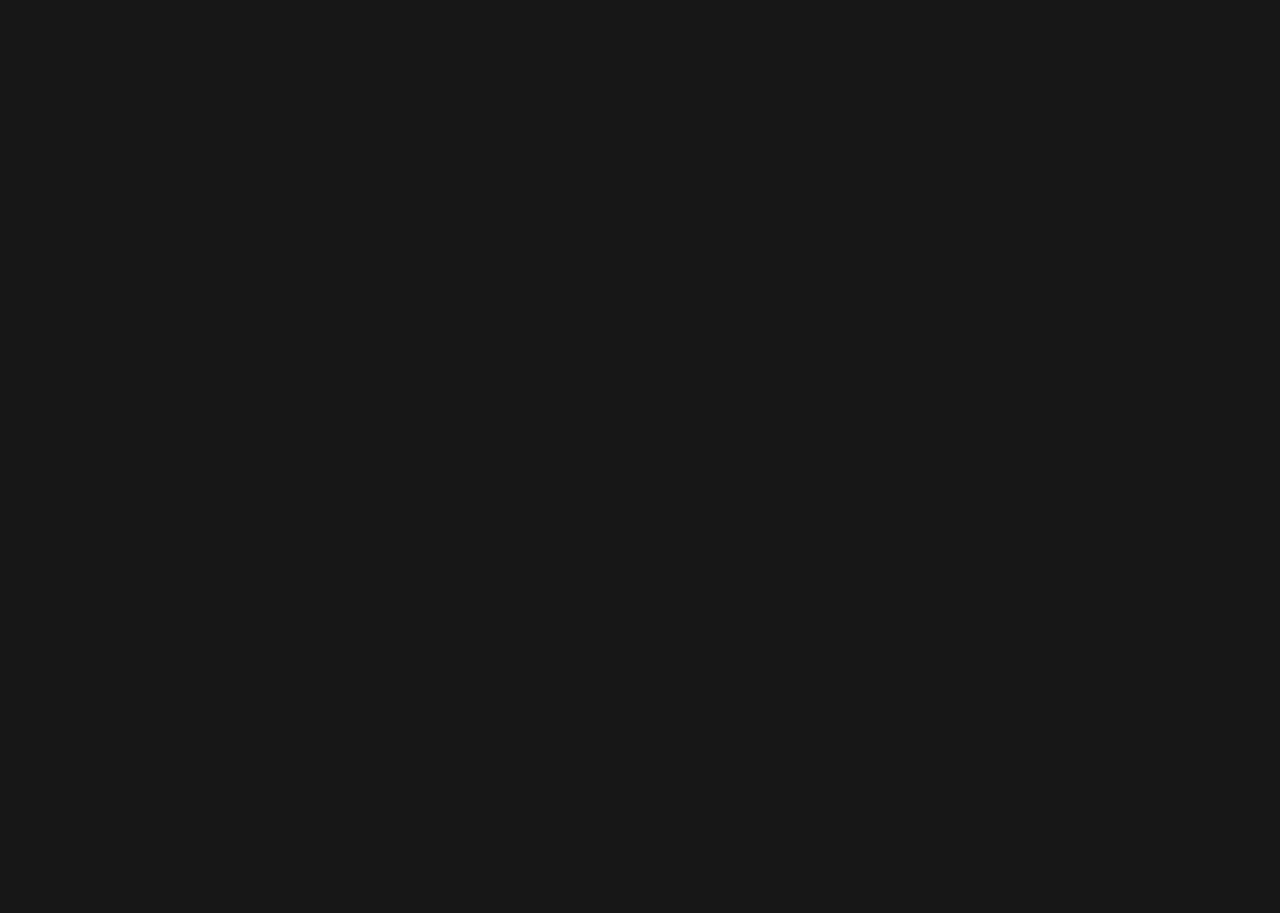
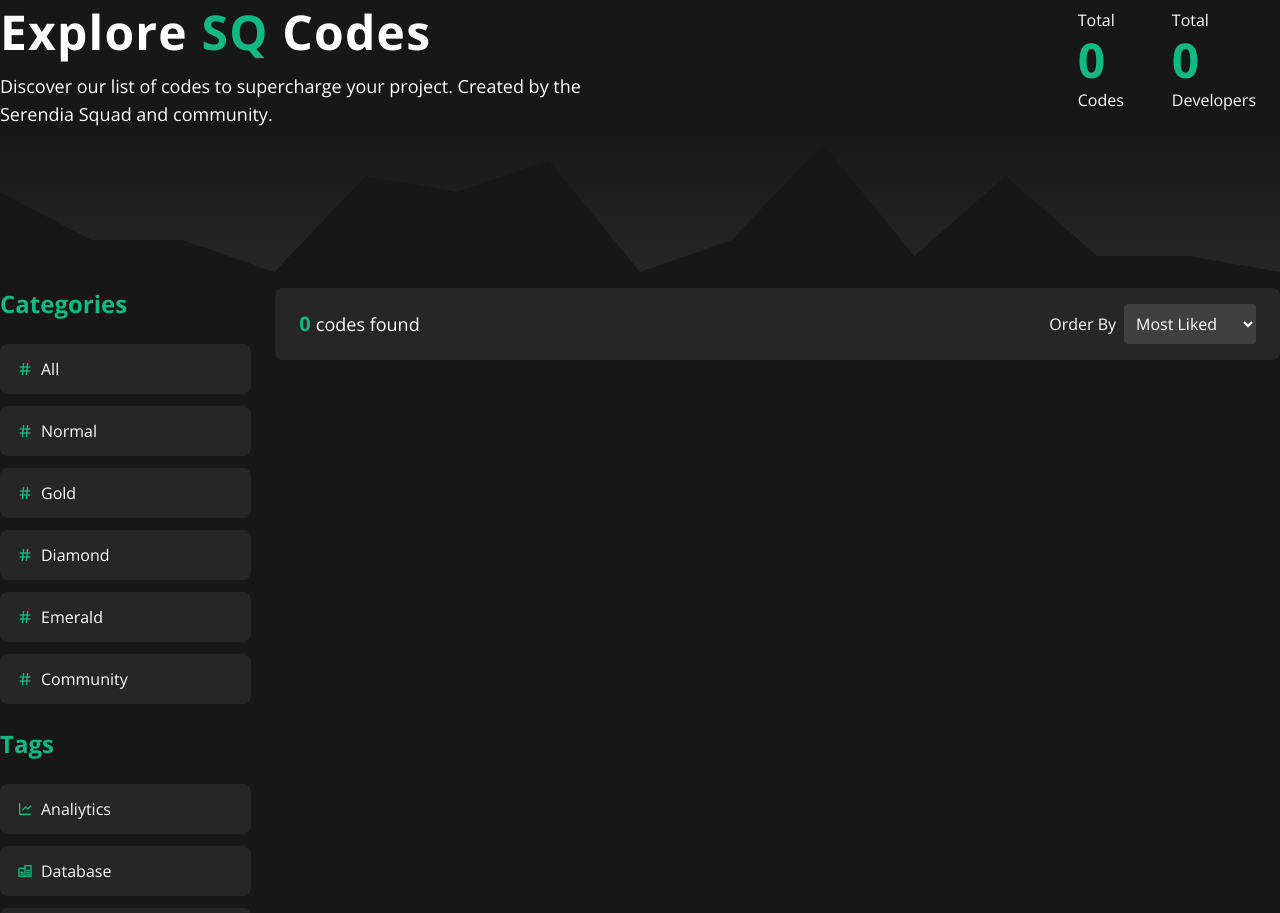
Before and after one commit to serendiasquad/serendia-squad-frontend, a Vue app: page /explore in a window 1280 px wide. Shown: the part 200-1113 px from the top of the page. Before the commit the page ends 800 px from the top, so only its background shows below. Built offline with nearby package versions, Linux system fonts and the light colour scheme.

Commit message:
feat: Added filtering buttons to explore page

```diff
--- a/modules/common/pages/Explore.vue
+++ b/modules/common/pages/Explore.vue
@@ -1,3 +1,134 @@
+<script lang="ts" setup>
+import { ref } from "vue";
+import { tags, categories } from "@/contants";
+
+import Navbar from "@/common/components/Navbar.vue";
+import { computed } from "@vue/reactivity";
+
+const totalCode = ref(0);
+const totalDeveloper = ref(0);
+const selectedTags = ref([]);
+const selectedCategories = ref([]);
+
+function selectTag(tag) {
+    if (selectedTags.value.includes(tag)) {
+        selectedTags.value = selectedTags.value.filter((t) => t !== tag);
+    } else {
+        selectedTags.value.push(tag);
+    }
+}
+
+function selectCategory(category) {
+    if (selectedCategories.value.includes(category)) {
+        selectedCategories.value = selectedCategories.value.filter(
+            (c) => c !== category
+        );
+    } else {
+        selectedCategories.value.push(category);
+    }
+}
+
+function isTagSelected(tag) {
+    return selectedTags.value.includes(tag);
+}
+
+function isCategorySelected(category) {
+    return selectedCategories.value.includes(category);
+}
+</script>
+
 <template>
-    <h1>Expore page</h1>
+    <Navbar></Navbar>
+    <main class="w-full mt-20">
+        <section class="container mx-auto flex flex-col px-4 sm:px-0 transition-all sm:flex-row justify-between">
+            <div class="sm:w-3/6">
+                <h1 class="text-5xl font-bold tracking-wide">
+                    Explore
+                    <span class="text-emerald-500">SQ</span> Codes
+                </h1>
+                <p class="mt-4 text-lg">
+                    Discover our list of codes to supercharge your project. Created by the
+                    Serendia Squad and community.
+                </p>
+            </div>
+            <div class="mt-8 sm:mt-0 sm:w-3/6 flex justify-end">
+                <section class="flex flex-col w-max mx-6">
+                    <h3 class="mb-1">Total</h3>
+                    <strong class="text-5xl text-emerald-500">
+                        {{ totalCode }}
+                    </strong>
+                    <p class="mt-1">Codes</p>
+                </section>
+                <section class="flex flex-col w-max mx-6">
+                    <h3 class="mb-1">Total</h3>
+                    <strong class="text-5xl text-emerald-500">
+                        {{ totalDeveloper}}
+                    </strong>
+                    <p class="mt-1">Developers</p>
+                </section>
+            </div>
+        </section>
+        <img src="/wave.svg" class="w-full" />
+        <section class="container mx-auto flex flex-row">
+            <div class="w-80 mr-6 h-max">
+                <section>
+                    <h2 class="text-2xl font-bold text-emerald-500">Categories</h2>
+                    <div class="mt-6 grid gap-y-3">
+                        <button
+                            class="flex items-center px-4 py-3 bg-neutral-800 rounded-lg transition border border-transparent hover:border-violet-500">
+                            <div class="flex items-center">
+                                <i class="text-base text-emerald-500 ri-hashtag"></i>
+                                <span class="ml-2 text-base">All</span>
+                            </div>
+                        </button>
+                        <button v-for="(category, i) in categories" :key="i" @click="selectCategory(category)"
+                            :class="{ 'border-emerald-500': isCategorySelected(category) }"
+                            class="flex items-center px-4 py-3 bg-neutral-800 rounded-lg transition border border-transparent hover:border-emerald-500">
+                            <div class="flex items-center">
+                                <i class="text-base text-emerald-500 ri-hashtag"></i>
+                                <span class="ml-2 text-base">{{ category }}</span>
+                            </div>
+                        </button>
+                    </div>
+                </section>
+                <section class="mt-6">
+                    <h2 class="text-2xl font-bold text-emerald-500">Tags</h2>
+                    <div class="mt-6 grid gap-y-3">
+                        <button v-for="(tag, i) in tags" :key="i" @click="selectTag(tag.name)"
+                            :class="{ 'border-emerald-500': isTagSelected(tag.name) }"
+                            class="flex items-center px-4 py-3 bg-neutral-800 rounded-lg transition border border-transparent hover:border-emerald-500">
+                            <div class="flex items-center">
+                                <i class="text-base text-emerald-500" :class="{ [tag.icon]: true }"></i>
+                                <span class="ml-2 text-base text-neutral-100">
+                                    {{ tag.name }}
+                                </span>
+                            </div>
+                        </button>
+                    </div>
+                </section>
+            </div>
+            <div class="flex flex-col w-full">
+                <section class="flex items-center w-full mb-4 bg-neutral-800 rounded-lg py-4 px-6 justify-between">
+                    <h3 class="text-lg">
+                        <span class="text-xl font-bold text-emerald-500">
+                            0
+                        </span>
+                        codes found
+                    </h3>
+                    <div>
+                        <span class="mr-2">Order By</span>
+                        <select class="py-2 px-2 rounded bg-neutral-700 focus:outline-none" name="cars" id="cars">
+                            <option value="view">Most Viewed</option>
+                            <option selected value="like">Most Liked</option>
+                            <option value="updatedAt">Updated</option>
+                            <option value="createdAt">Created</option>
+                        </select>
+                    </div>
+                </section>
+                <section class="grid gap-x-6 gap-y-6 grid-rows-3 grid-cols-3 mt-4">
+                    <!-- TODO: Project component not completed yet -->
+                </section>
+            </div>
+        </section>
+    </main>
 </template>
--- /dev/null
+++ b/modules/contants/categories.ts
@@ -0,0 +1,7 @@
+export default [
+    "Normal",
+    "Gold",
+    "Diamond",
+    "Emerald",
+    "Community"
+]
--- /dev/null
+++ b/modules/contants/index.ts
@@ -0,0 +1,4 @@
+import tags from "./tags";
+import categories from "./categories";
+
+export { tags, categories };
--- /dev/null
+++ b/modules/contants/tags.ts
@@ -0,0 +1,34 @@
+export default [
+    {
+        name: "Analiytics",
+        icon: "ri-line-chart-line"
+    },
+    {
+        name: "Database",
+        icon: "ri-database-line"
+    },
+    {
+        name: "Date",
+        icon: "ri-calendar-line"
+    },
+    {
+        name: "Devtools, Debugging",
+        icon: "ri-bug-line"
+    },
+    {
+        name: "Performance",
+        icon: "ri-speed-line"
+    },
+    {
+        name: "Security",
+        icon: "ri-shield-line"
+    },
+    {
+        name: "Storage",
+        icon: "ri-database-2-line"
+    },
+    {
+        name: "Utilities",
+        icon: "ri-tools-line"
+    },
+]
```
